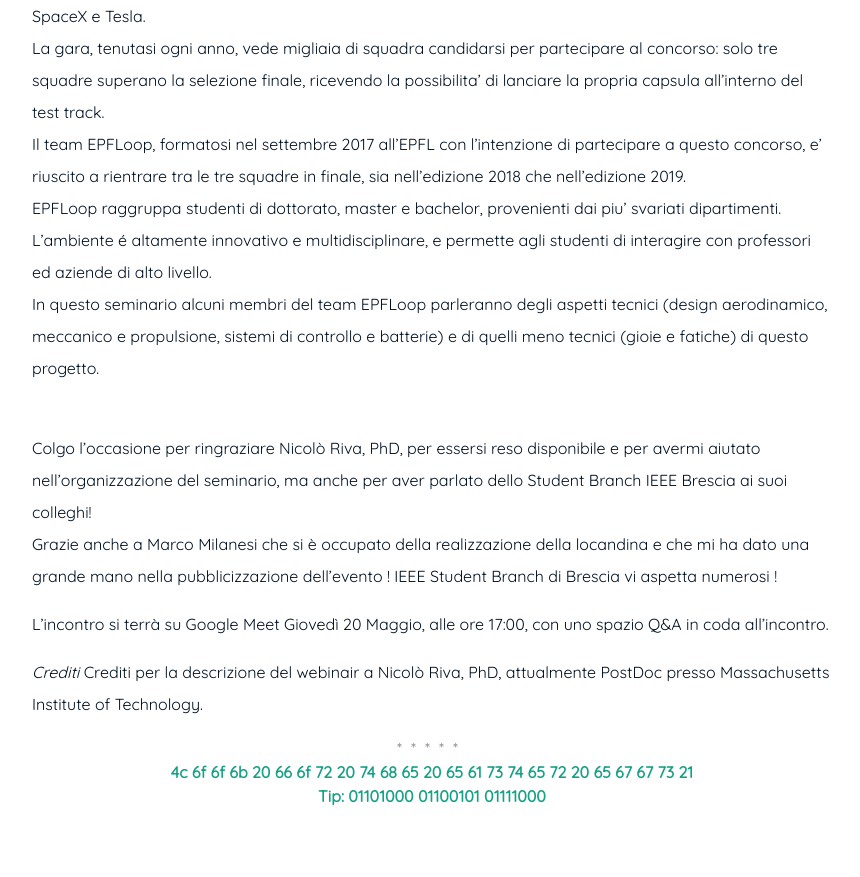
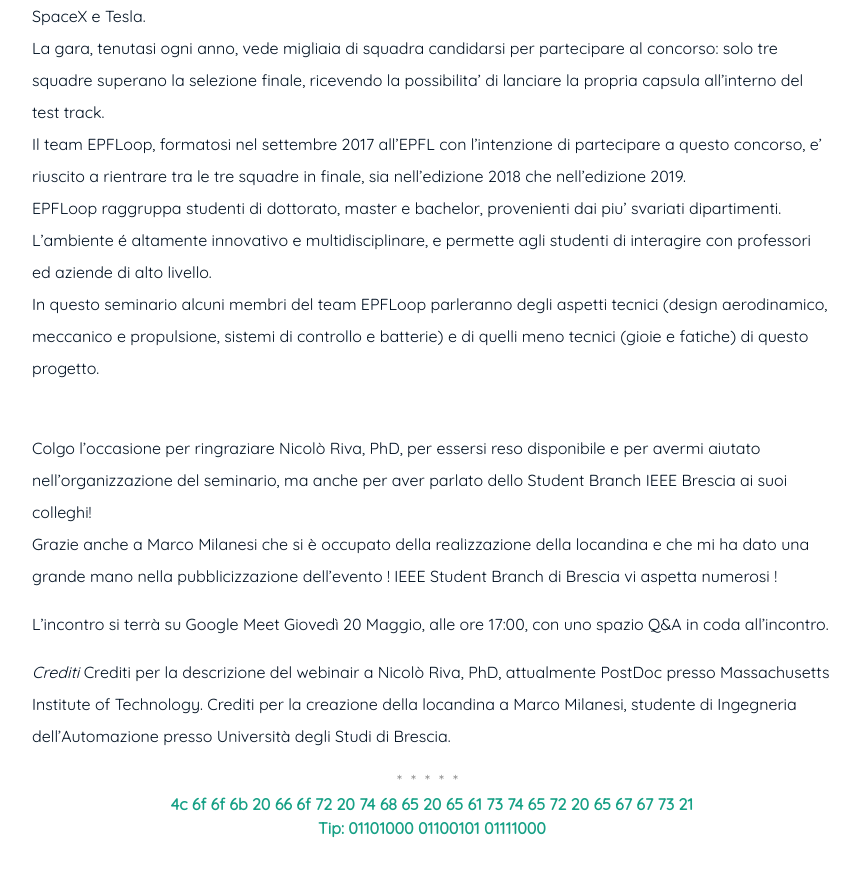
Before and after one commit to FreShq99/frenkishqepa.com, a Jekyll site: the page built from _posts/2021-05-13-moving-fast-and-breaking-records.md, in a window 1280 px wide and 900 px high, scrolled down 1614 px. Shown: the top 877 px of the window, without its empty margins (208-1068 px from the left). Built offline with Jekyll 4.4.1, drawn with Linux system fonts in a browser that asks for light colours.

Commit message:
Update 2021-05-13-moving-fast-and-breaking-records.md

```diff
--- a/_posts/2021-05-13-moving-fast-and-breaking-records.md
+++ b/_posts/2021-05-13-moving-fast-and-breaking-records.md
@@ -37,3 +37,4 @@ L'incontro si terrà su Google Meet Giovedì 20 Maggio, alle ore 17:00, con uno
 
 *Crediti*
 Crediti per la descrizione del webinair a Nicolò Riva, PhD, attualmente PostDoc presso Massachusetts Institute of Technology.
+Crediti per la creazione della locandina a Marco Milanesi, studente di Ingegneria dell'Automazione presso Università degli Studi di Brescia.
```
